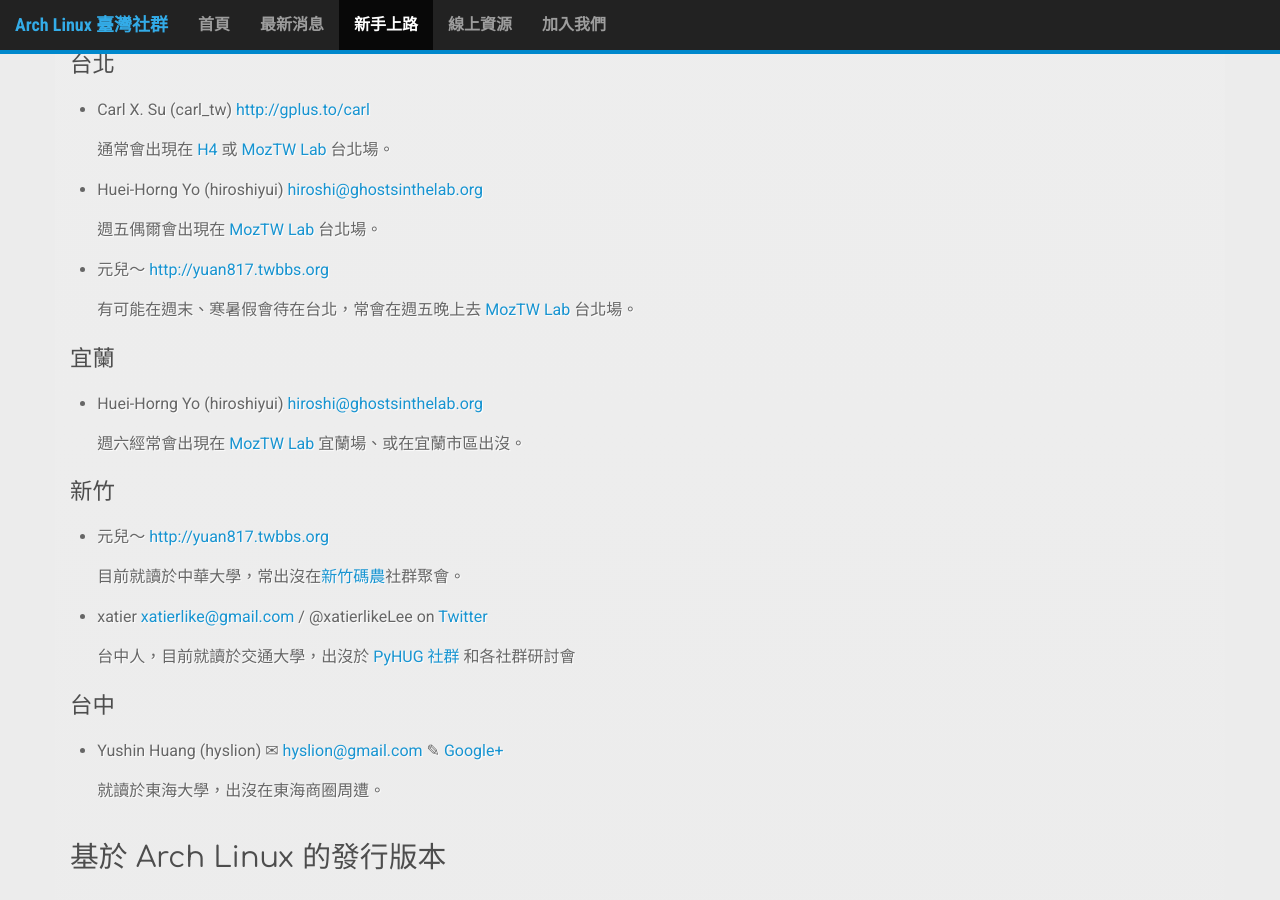
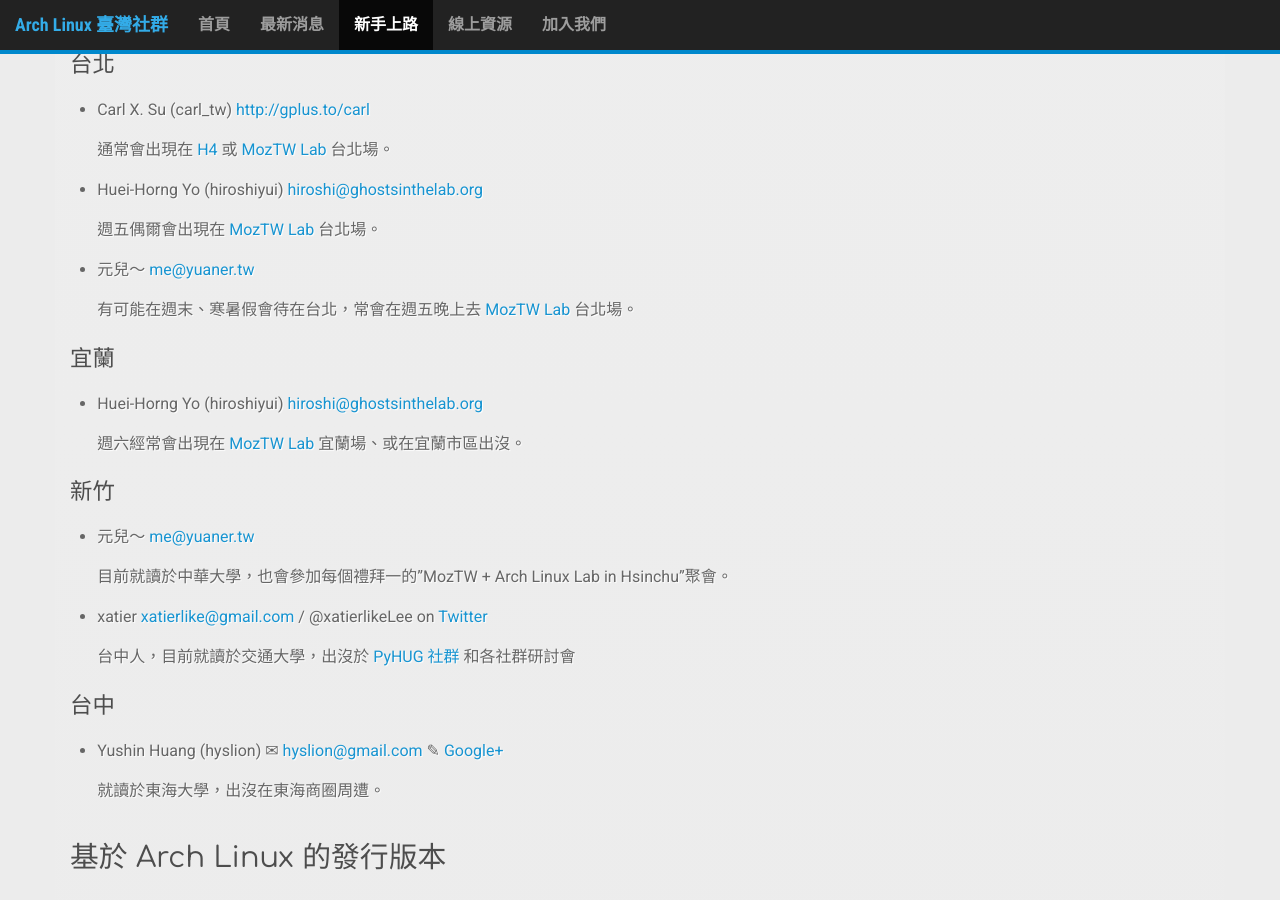
Before and after one commit to linux-taiwan/arch.linux.org.tw, a Jekyll site: the page built from getting-started/index.md, in a window 1280 px wide and 900 px high, scrolled down 1702 px. Built offline with Jekyll 4.4.1, drawn with Linux system fonts in a browser that asks for light colours; nearby versions of some CDN libraries; Markdown is read by kramdown in place of the engine named in the settings.

Commit message:
Edit getting-started 元兒～ profile

```diff
--- a/getting-started/index.md
+++ b/getting-started/index.md
@@ -87,7 +87,7 @@
 
   週五偶爾會出現在 [MozTW Lab] 台北場。
 
-* 元兒～ <http://yuan817.twbbs.org>
+* 元兒～ <me@yuaner.tw>
 
   有可能在週末、寒暑假會待在台北，常會在週五晚上去 [MozTW Lab] 台北場。
 
@@ -99,9 +99,9 @@
 
 ## 新竹
 
-* 元兒～ <http://yuan817.twbbs.org>
+* 元兒～ <me@yuaner.tw>
 
-  目前就讀於中華大學，常出沒在[新竹碼農]社群聚會。
+  目前就讀於中華大學，也會參加每個禮拜一的"MozTW + Arch Linux Lab in Hsinchu"聚會。
 
 * xatier <xatierlike@gmail.com> / @xatierlikeLee on [Twitter](https://twitter.com/xatierlikeLee)
 
```
